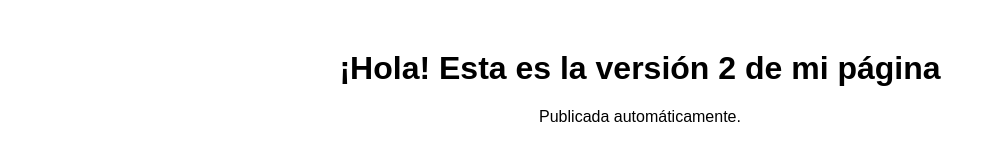
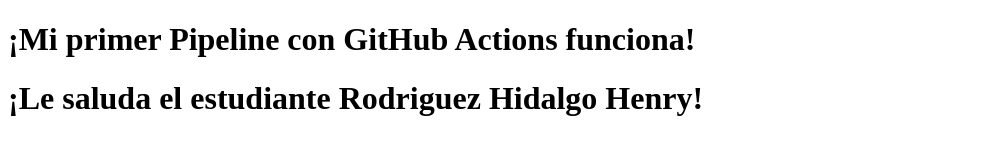
Before and after one commit to henryrodriguezhidalgo-hue/mi-primera-web, a plain HTML site: page index.html in a window 1280 px wide. Shown: the whole page, without its empty margins (0-994 px from the left). Drawn offline with Linux system fonts and the light colour scheme.

Commit message:
Actualizar página de inicio

```diff
--- a/index.html
+++ b/index.html
@@ -1,10 +1,11 @@
 <!DOCTYPE html>
-<html>
+<html lang="es">
 <head>
-  <title>Mi Prueba Automática</title>
+    <meta charset="UTF-8">
+    <title>Demo CI/CD Cloud</title>
 </head>
-<body style="font-family: Arial; text-align: center; margin-top: 50px;">
-  <h1>¡Hola! Esta es la versión 2 de mi página</h1>
-  <p>Publicada automáticamente.</p>
+<body>
+    <h1>¡Mi primer Pipeline con GitHub Actions funciona! </h1>
+    <h1>¡Le saluda el estudiante Rodriguez Hidalgo Henry! </h1>
 </body>
 </html>
```
